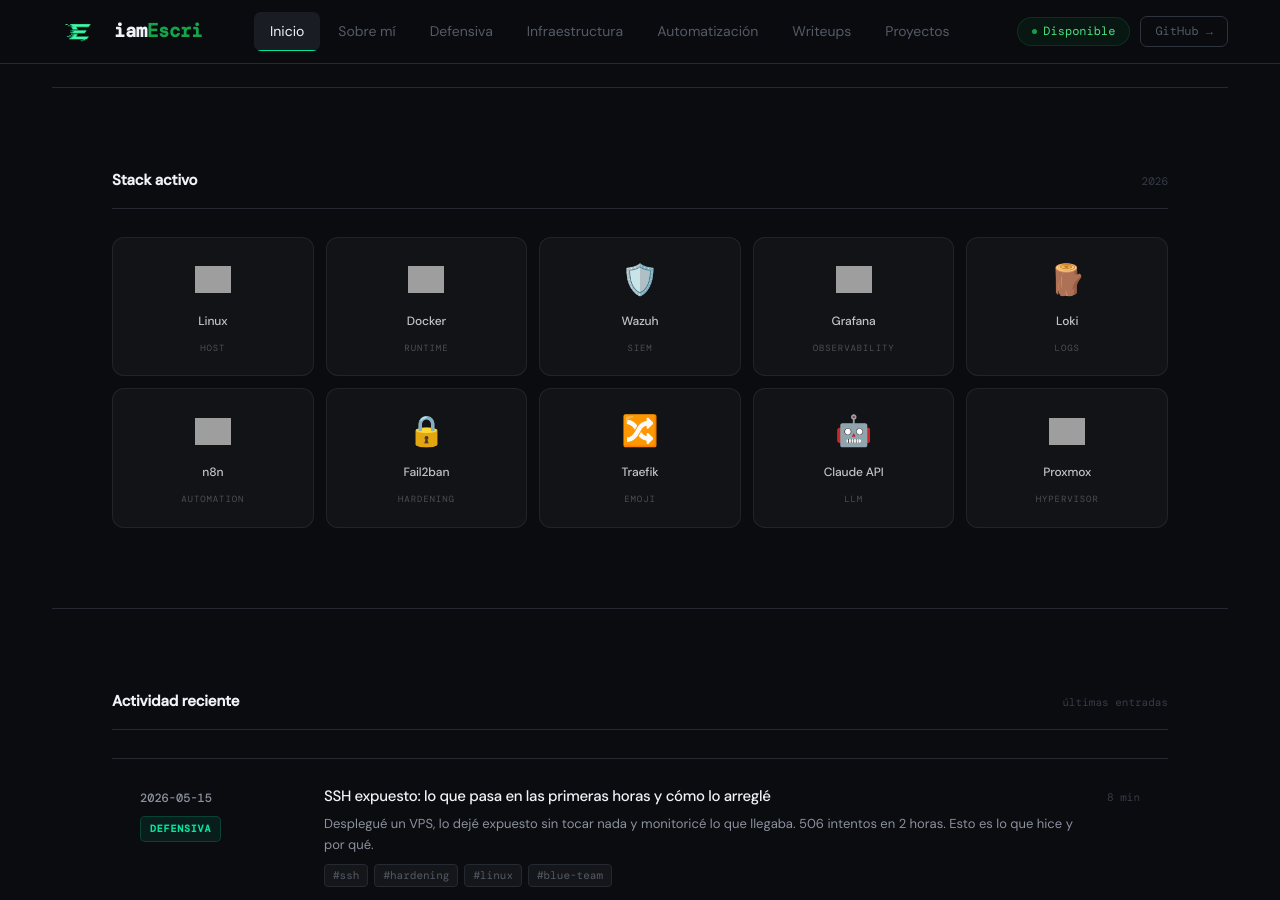
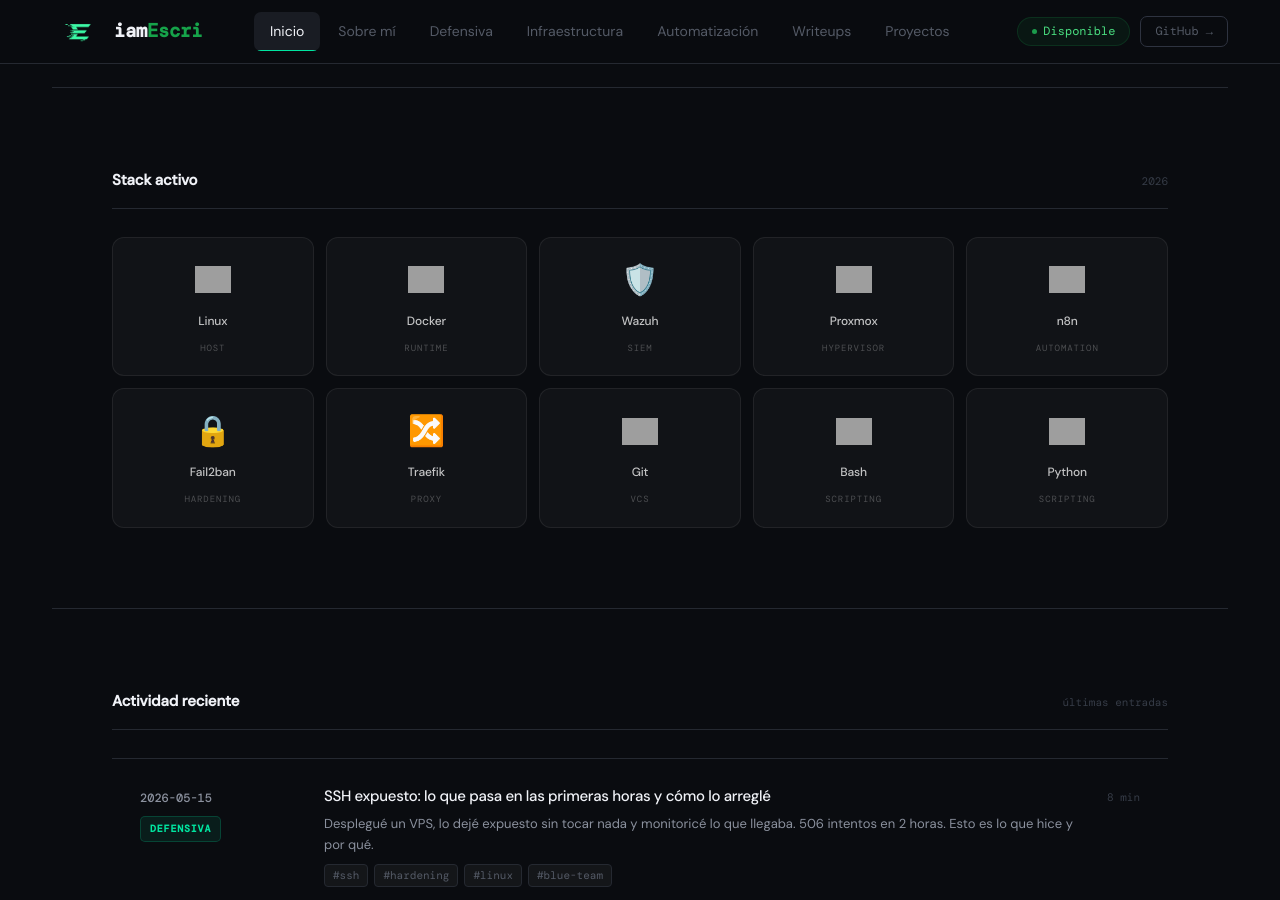
Before and after one commit to iamEscri/iamescri.github.io, a Jekyll site: the page built from index.html, in a window 1280 px wide and 900 px high, scrolled down 1406 px. Built offline with Jekyll 4.4.1, drawn with Linux system fonts in a browser that asks for light colours; grey boxes are pictures that could not be loaded.

Commit message:
Update portfolio.yml

```diff
--- a/_data/portfolio.yml
+++ b/_data/portfolio.yml
@@ -108,14 +108,10 @@
     role: "SIEM"
     icon_type: "emoji"
     icon: "🛡️"
-  - name: "Grafana"
-    role: "observability"
+  - name: "Proxmox"
+    role: "hypervisor"
     icon_type: "devicon"
-    icon: "grafana"
-  - name: "Loki"
-    role: "logs"
-    icon_type: "emoji"
-    icon: "🪵"
+    icon: "debian"
   - name: "n8n"
     role: "automation"
     icon_type: "devicon"
@@ -125,17 +121,21 @@
     icon_type: "emoji"
     icon: "🔒"
   - name: "Traefik"
-    role: "emoji"
+    role: "proxy"
     icon_type: "emoji"
     icon: "🔀"
-  - name: "Claude API"
-    role: "LLM"
-    icon_type: "emoji"
-    icon: "🤖"
-  - name: "Proxmox"
-    role: "hypervisor"
+  - name: "Git"
+    role: "vcs"
     icon_type: "devicon"
-    icon: "debian"
+    icon: "git"
+  - name: "Bash"
+    role: "scripting"
+    icon_type: "devicon"
+    icon: "bash"
+  - name: "Python"
+    role: "scripting"
+    icon_type: "devicon"
+    icon: "python"
 
 
 # --- ROADMAP DE CERTIFICACIONES (tercera columna inferior) ---
```
